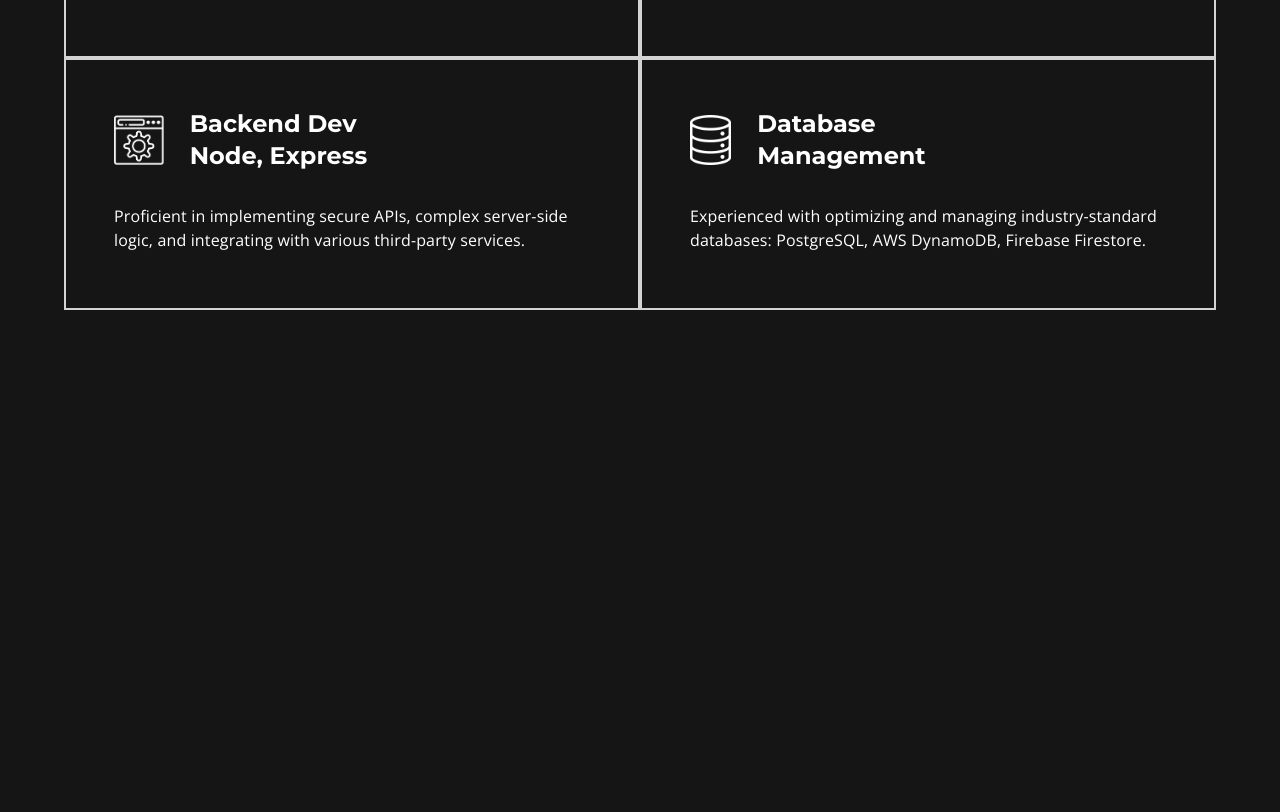
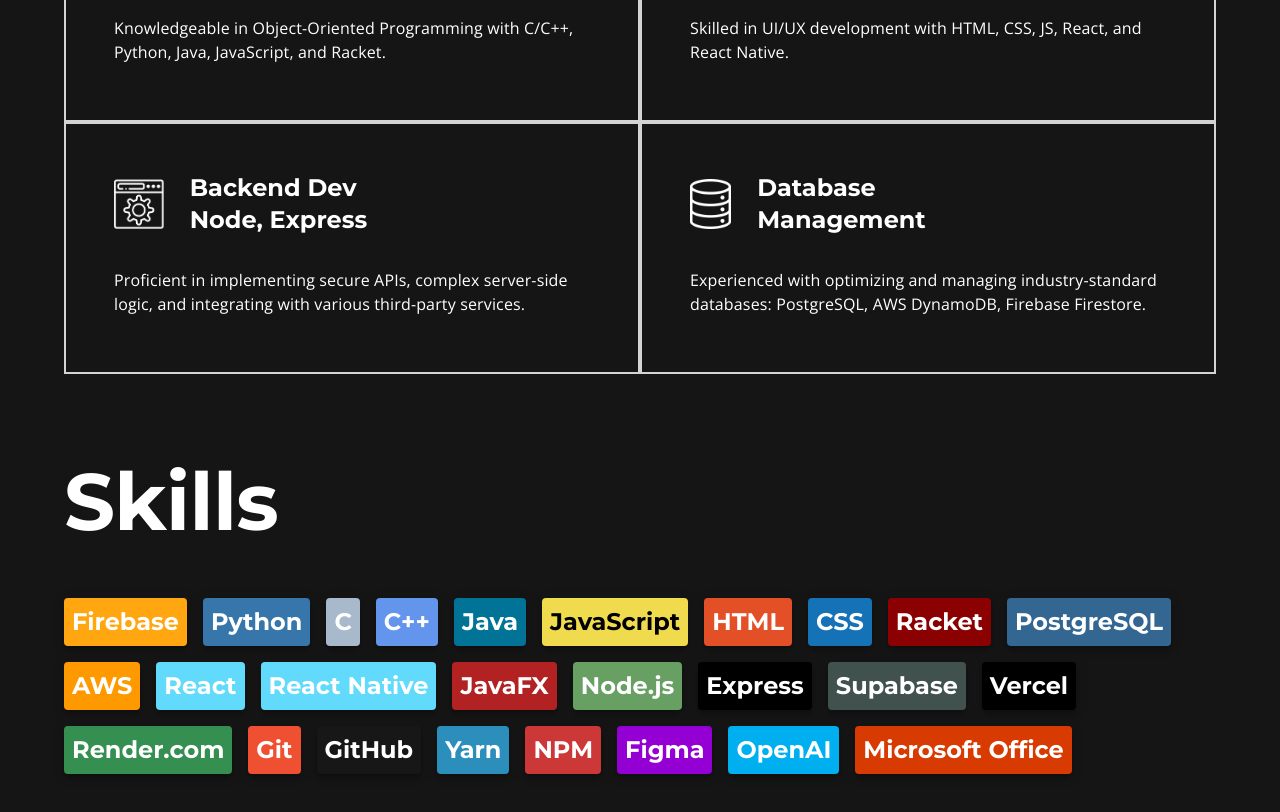
Before and after one commit to alexandvo/portfolio2024, a React (Create React App) app: page / in a window 1280 px wide. Shown: the part 1154-1966 px from the top of the page. Before the commit the page ends 1504 px from the top, so only its background shows below. Built offline with nearby package versions, Linux system fonts and the light colour scheme.

Commit message:
skills section almost done, just need a drop down filter

```diff
--- a/src/App.js
+++ b/src/App.js
@@ -1,34 +1,53 @@
 import "./tailwind.css";
 import Home from "./screens/Home";
 import "./styles/global.css";
-import { ThemeProvider, createTheme } from "@mui/material";
+import { ThemeProvider, createTheme, useMediaQuery } from "@mui/material";
 import { useEffect, useState } from "react";
 
+
+
+function App() {
+  const baseTheme = createTheme();
+
+const isSmallScreen = useMediaQuery(baseTheme.breakpoints.down("md"));
+  const isMediumScreen = useMediaQuery(baseTheme.breakpoints.between("md", "lg"));
+  const isLargeScreen = useMediaQuery(baseTheme.breakpoints.up("lg"));
+
 const theme = createTheme({
-  // breakpoints: {
-  //   values: {
-  //     sm: ,
-  //   }
-  // },
+  ss: {
+    isSmallScreen,
+    isMediumScreen,
+    isLargeScreen
+  },
   palette: {
     primary: {
       main: "#ffffff",
     },
     secondary: {
-      main: '#ffffff',
+      main: '#151515',
     },
     accent: {
       main: "#700C0C",
     },
   },
   typography: {
+    h2: {
+      fontSize: '5rem',
+      fontFamily: 'Montserrat',
+      fontWeight: 'bold',
+      color: 'white'
+    },
+    h4: {
+      fontSize: '11vw',
+      fontFamily: 'Montserrat',
+      fontWeight: 'bold',
+      color: 'white'
+    },
     primary: ['Montserrat'].join(','),
     secondary: ['Open Sans'].join(','),
 
   }
 });
-
-function App() {
   return (
     <ThemeProvider theme={theme}>
       <Home />
--- a/src/components/Expertise.jsx
+++ b/src/components/Expertise.jsx
@@ -6,6 +6,7 @@
   CardHeader,
   Container,
   Typography,
+  useMediaQuery,
   useTheme,
 } from "@mui/material";
 import computerIcon from "../assets/images/computer.png";
@@ -16,15 +17,18 @@
 
 const Expertise = () => {
   const theme = useTheme();
+
+  const { isSmallScreen, isMediumScreen, isLargeScreen } = theme.ss;
+
+  const variant = isSmallScreen ? "h4" : isMediumScreen ? "h2" : "h2";
+
   return (
-    <Box sx={{ mt: 5, mb: 5 }}>
+    <Box sx={{mb: 10 }}>
       <Typography
-        variant="h2"
+        variant={variant}
         align="center"
-        fontWeight="bold"
-        fontFamily={theme.typography.primary}
-        color="primary"
-        sx={{ mb: 6 }}
+        sx={{ mb: 6 ,
+        }}
       >
         My Expertise
       </Typography>
--- a/src/components/ExpertiseCard.jsx
+++ b/src/components/ExpertiseCard.jsx
@@ -5,18 +5,42 @@
   CardContent,
   CardHeader,
   Typography,
+  useMediaQuery,
   useTheme,
 } from "@mui/material";
 
 const ExpertiseCard = ({ content, t, st, avatar = null }) => {
   const theme = useTheme();
+
+  const { isSmallScreen, isMediumScreen, isLargeScreen } = theme.ss;
+
   return (
     <Card
       variant="outlined"
-      sx={{ background: "transparent", border: "2px solid lightgray", p: 4, borderRadius: 0 }}
+      sx={{
+        background: "transparent",
+        border: "2px solid lightgray",
+        p: 4,
+        borderRadius: 0,
+      }}
     >
       <CardHeader
-        avatar={avatar ? <img src={avatar} style={{height: '50px', fill: "white", marginRight: '10px'}} alt="avatar" /> : null}
+        avatar={
+          avatar ? (
+            <img
+              src={avatar}
+              style={{
+                height: isSmallScreen
+                  ? "11vw"
+                  : isMediumScreen
+                  ? "11vw"
+                  : isLargeScreen ? "50px" : undefined,
+                marginRight: "10px",
+              }}
+              alt="avatar"
+            />
+          ) : null
+        }
         title={
           <>
             {t}
@@ -26,7 +50,7 @@
         }
         titleTypographyProps={{
           variant: "h5",
-          fontSize: {xs: "6vw", md: "24px"},
+          fontSize: { xs: "6vw", md: "24px" },
           color: "primary",
           fontFamily: theme.typography.primary,
           fontWeight: "bold",
--- a/src/components/Hero.jsx
+++ b/src/components/Hero.jsx
@@ -13,7 +13,7 @@
         alignItems: "center",
         flexDirection: "column",
         position: "relative",
-        mb: 5,
+        mb: 10,
       }}
     >
       <img
--- /dev/null
+++ b/src/components/SkillCard.jsx
@@ -0,0 +1,15 @@
+import { Paper, Typography, useTheme } from "@mui/material";
+
+const SkillCard = ({ name, icon, fontColor = "white", bgColor = "black" }) => {
+    const theme = useTheme()
+  return (
+    <Paper sx={{ bgcolor: bgColor, display: "flex", p: 1 }} elevation={5}>
+      {/* <img src={icon} style={{ height: "20px" }} alt="" /> */}
+      <Typography variant="h5" fontFamily={theme.typography.primary} fontWeight='bold' color={fontColor} sx={{fontSize: { xs: "5vw", sm: "24px" }, }}>
+        {name}
+      </Typography>
+    </Paper>
+  );
+};
+
+export default SkillCard;
--- /dev/null
+++ b/src/components/Skills.jsx
@@ -0,0 +1,134 @@
+import {
+  Box,
+  Collapse,
+  Paper,
+  Typography,
+  useMediaQuery,
+  useTheme,
+} from "@mui/material";
+import pic from "../assets/images/computer.png";
+import SkillCard from "./SkillCard";
+import downArrow from "../assets/images/down-arrow.png";
+import { useEffect, useRef, useState } from "react";
+
+const Skills = () => {
+  const theme = useTheme();
+  const [showAll, setShowAll] = useState(false);
+  const { isSmallScreen, isMediumScreen, isLargeScreen } = theme.ss;
+  const collapsable = isSmallScreen;
+  const variant = isSmallScreen ? "h4" : isMediumScreen ? "h2" : "h2";
+  const skillsRef = useRef(null);
+  const skills = [
+    ["Firebase", "#FFA611", "white"],
+    ["Python", "#3776AB", "white"],
+    ["C", "#A8B9CC", "white"],
+    ["C++", "#6495ED", "white"],
+    ["Java", "#007396", "white"],
+    ["JavaScript", "#F0DB4F", "black"],
+    ["HTML", "#E34F26", "white"],
+    ["CSS", "#1572B6", "white"],
+    ["Racket", "#8B0000", "white"],
+    ["PostgreSQL", "#336791", "white"],
+    ["AWS", "#FF9900", "white"],
+    ["React", "#61DAFB", "white"],
+    ["React Native", "#61DAFB", "white"],
+    ["JavaFX", "#B22222", "white"],
+    ["Node.js", "#68A063", "white"],
+    ["Express", "#000000", "white"],
+    ["Supabase", "#40514E", "white"],
+    ["Vercel", "#000000", "white"],
+    ["Render.com", "#348F50", "white"],
+    ["Git", "#F05032", "white"],
+    ["GitHub", "#181717", "white"],
+    ["Yarn", "#2C8EBB", "white"],
+    ["NPM", "#CB3837", "white"],
+    ["Figma", "#9400D3", "white"],
+    ["OpenAI", "#00AFF0", "white"],
+    ["Microsoft Office", "#D83B01", "white"],
+  ];
+
+  return (
+    <Box sx={{ mb: 10 }}>
+      <Typography variant={variant} sx={{ mb: 6 }}>
+        Skills
+      </Typography>
+      <Box sx={{ position: "relative" }}>
+        <Collapse in={showAll || !collapsable} collapsedSize={200}>
+          <Box
+            ref={skillsRef}
+            sx={{ display: "flex", flexWrap: "wrap", gap: 2 }}
+          >
+            {skills.map((skill, _) => (
+              <SkillCard
+                key={_}
+                name={skill[0]}
+                bgColor={skill[1]}
+                fontColor={skill[2]}
+              />
+            ))}
+          </Box>
+        </Collapse>
+        <Box
+          sx={{
+            position: "absolute",
+            bottom: 0,
+            left: 0,
+            right: 0,
+            height: "50px",
+            background:
+              "linear-gradient(to bottom, rgba(21,21,21,0), rgba(21,21,21,1))",
+            opacity: showAll || !collapsable ? 0 : 1,
+            transition: "opacity 300ms",
+          }}
+        />
+        {collapsable && (
+          <Box
+            sx={{
+              position: "absolute",
+              display: "flex",
+              flexDirection: "column",
+              justifyContent: "center",
+              alignItems: "center",
+              bottom: showAll ? -90 : -60,
+              width: "100%",
+            }}
+            onClick={() => {
+              setShowAll(!showAll);
+            }}
+          >
+            <img
+              src={downArrow}
+              alt="down arrow"
+              style={{
+                width: "30px",
+                rotate: "180deg",
+                animation: "oscillate 1s ease-in-out infinite",
+                opacity: showAll ? 1 : 0,
+              }}
+            />
+            <Typography
+              variant="body1"
+              fontFamily={theme.typography.secondary}
+              color="white"
+              align="center"
+              sx={{ mb: 1, mt: 1 }}
+            >
+              {!showAll ? "Show All" : "Hide"}
+            </Typography>
+            <img
+              src={downArrow}
+              alt="down arrow"
+              style={{
+                width: "30px",
+                animation: "oscillate 1s ease-in-out infinite",
+                opacity: !showAll ? 1 : 0,
+              }}
+            />
+          </Box>
+        )}
+      </Box>
+    </Box>
+  );
+};
+
+export default Skills;
--- a/src/screens/Home.jsx
+++ b/src/screens/Home.jsx
@@ -1,12 +1,15 @@
-import {Box, Container } from "@mui/material";
+import { Box, Collapse, Container, Typography } from "@mui/material";
 import Hero from "../components/Hero";
 import Expertise from "../components/Expertise";
+import Skills from "../components/Skills";
 
 const Home = () => {
+  const open = false;
   return (
-    <Container >
-        <Hero/>
-        <Expertise/>
+    <Container sx={{ position: "relative" }}>
+      <Hero />
+      <Expertise />
+      <Skills />
     </Container>
   );
 };
```
